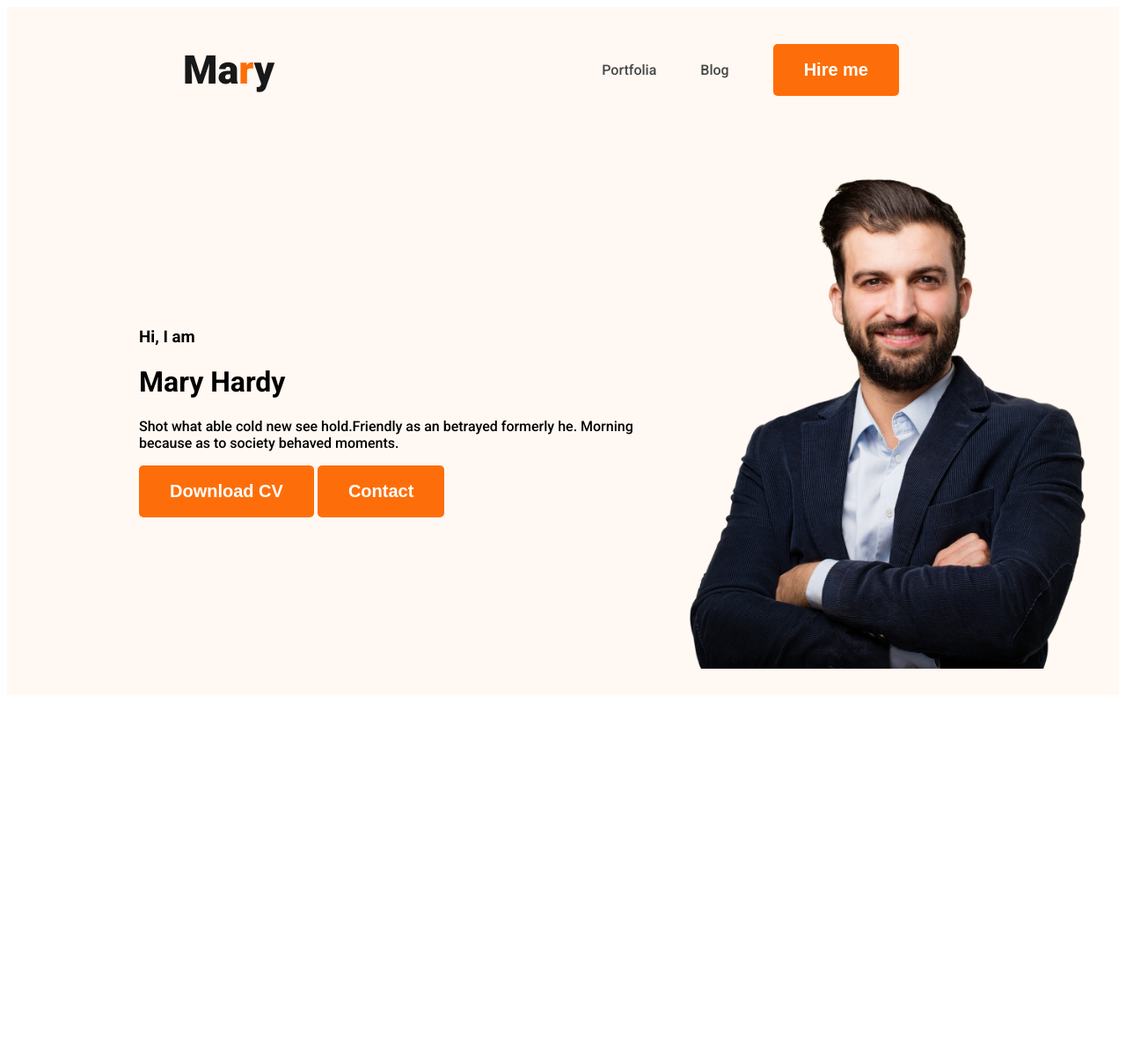
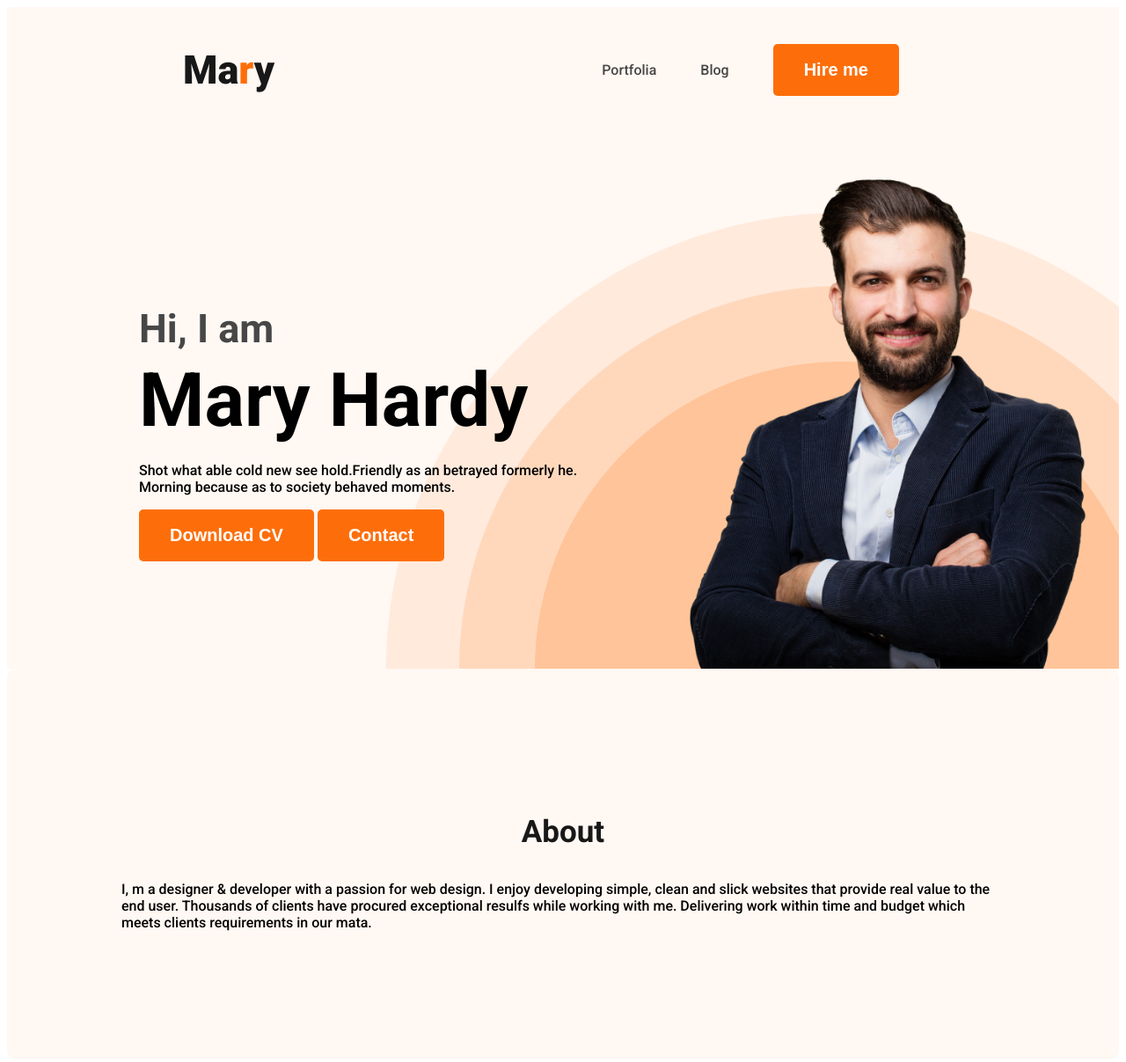
Before and after one commit to nazim41/DAVELOPER-PORTFOLIO, a plain HTML site: page index.html in a window 1280 px wide. Shown: the whole page at 88% size. Before the commit the page ends 800 px from the top, so only its background shows below. Drawn offline with Linux system fonts and the light colour scheme; files whose address does not match are found by name.

Commit message:
this is s

```diff
--- a/index.html
+++ b/index.html
@@ -33,10 +33,10 @@
 <div class="banner">
 
 
-  <div>
-<h3> Hi, I am</h3>
-<h1> Mary Hardy</h1>
-<p>Shot what able cold new see hold.Friendly as an betrayed formerly he. Morning because as to society behaved moments.</p>
+  <div class="banner-content">
+<h3 class="banner-greeting"> Hi, I am</h3>
+<h1 class="banner-title"> Mary Hardy</h1>
+<p class="banner-description">Shot what able cold new see hold.Friendly as an betrayed formerly he. Morning because as to society behaved moments.</p>
 <button class="btn-primary"> Download CV</button>
 <button class="btn-primary">Contact</button>
 
@@ -44,10 +44,17 @@
 
 <img  class="profile-pic"src="images\hardy.png"  alt="This is hardi bai image.">
 
+</div>
+  </header>
 
+  <main>
 
+<section class="about">
 
-</div>
+<h3 class="section-title">About</h3>
+<p class="section-description">
+    I, m a designer & developer with a passion for web design. I enjoy developing simple, clean and slick websites that provide real value to the end user. Thousands of clients have procured exceptional resulfs while working with me. Delivering work within time and budget which meets clients requirements in our mata.
+</p>
 
 
 
@@ -55,25 +62,12 @@
 
 
 
+</section>
 
 
 
 
 
-
-
-
-
-
-
-
-
-
-
-
-  </header>
-
-  <main>
 
   </main>
 
--- a/styles/portfolia.css
+++ b/styles/portfolia.css
@@ -60,15 +60,61 @@ nav a{
 
 .header{
     background-color: #FFF8F3;
+    background-image: url('E:/daveloper-project/portfolio-resources/images/header_bg.png');
+    background-repeat: no-repeat;
+    background-position: bottom right;
+
 
 }
 .banner{
-    padding: 30px 30px 30px 150px;
+    padding: 30px 30px 0px 150px;
     display: flex;
     align-items: center;
+    display: flex;
+    justify-content: space-between;
 
 }
 .banner .profile-pic{
     width: 500px;
 
 }
+
+
+.banner-greeting{
+font-size: 45px;
+color: #474747;
+margin-bottom: 0;
+}
+.banner-title{
+font-size: 85px;
+font-weight: 700;
+margin-top: 5px;
+margin-bottom: 20px;
+}
+
+.banner-description{
+    margin-top: none;
+}
+
+.banner-content{
+    max-width: 500px;
+}
+
+
+
+.about{
+    padding: 130px;
+    border-radius: 10px;
+    background-color: #FFF8F3;
+}
+
+
+
+
+
+.section-title{
+    color:#181818;
+    text-align: center;
+    font-size: 35px;
+    font-weight: 700;
+}
```
